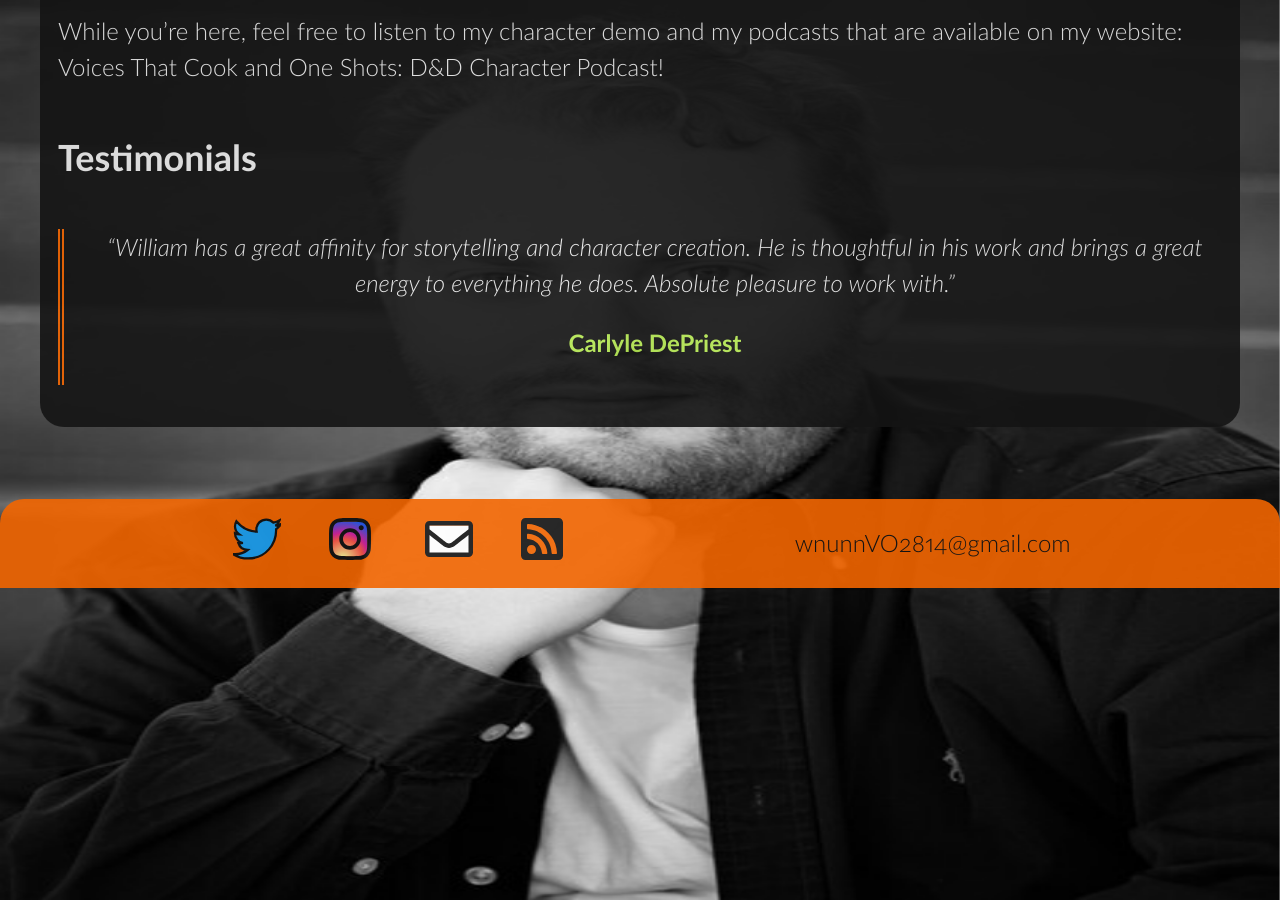
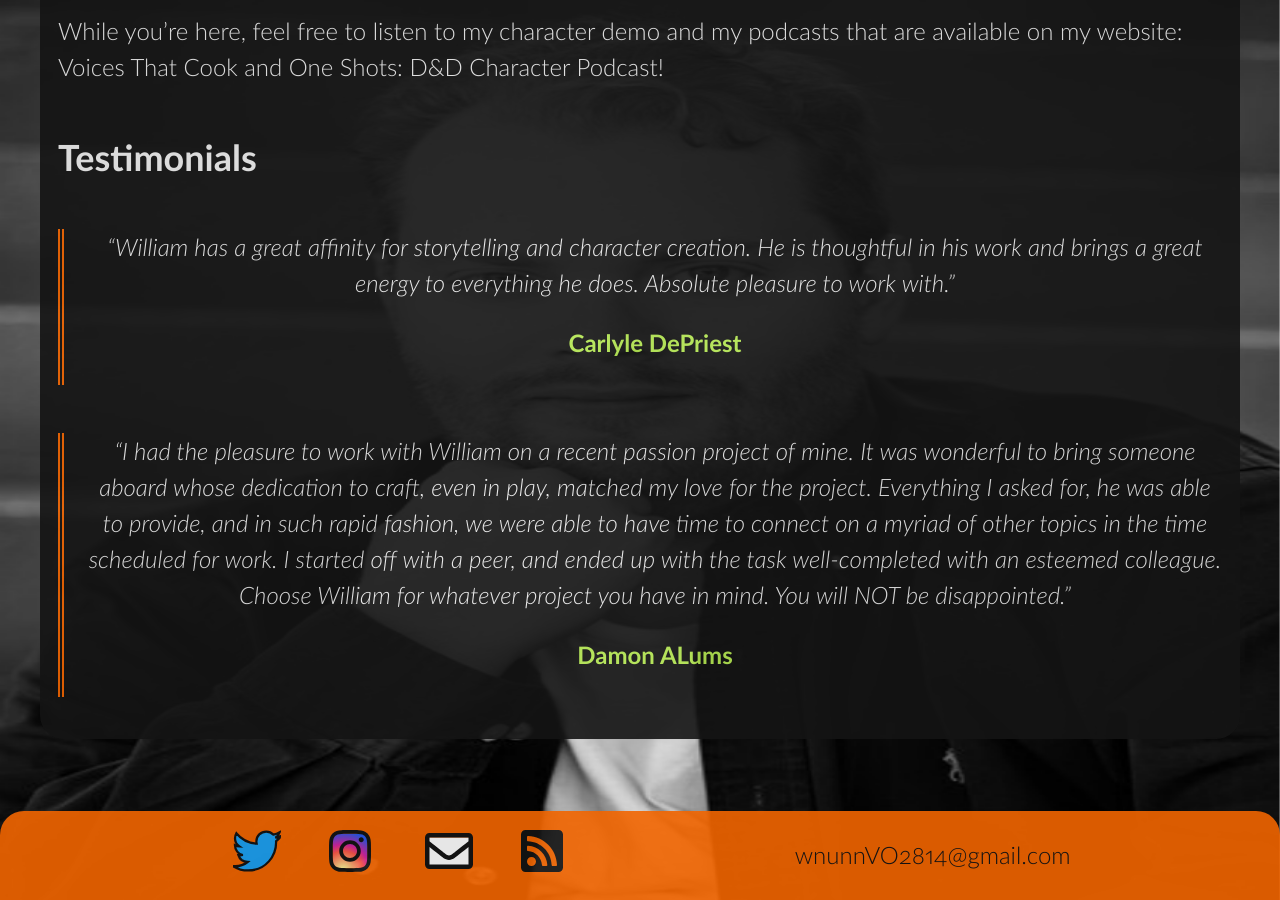
Before and after one commit to William-Nunn/William-Nunn.github.io, a Jekyll site: the page built from about.md, in a window 1280 px wide and 900 px high, scrolled down 744 px. Built offline with Jekyll 4.4.1, drawn with Linux system fonts in a browser that asks for light colours.

Commit message:
Testimonal Update

```diff
--- a/about.md
+++ b/about.md
@@ -21,3 +21,7 @@
 > _"William has a great affinity for storytelling and character creation. He is thoughtful in his work and brings a great energy to everything he does. Absolute pleasure to work with."_
 >
 > **[Carlyle DePriest](https://www.carlyledepriest.com/)**
+
+> _"I had the pleasure to work with William on a recent passion project of mine. It was wonderful to bring someone aboard whose dedication to craft, even in play, matched my love for the project. Everything I asked for, he was able to provide, and in such rapid fashion, we were able to have time to connect on a myriad of other topics in the time scheduled for work. I started off with a peer, and ended up with the task well-completed with an esteemed colleague. Choose William for whatever project you have in mind. You will NOT be disappointed."_
+>
+> **[Damon ALums](https//:urbanlegendvoiceover.com/)**
```
